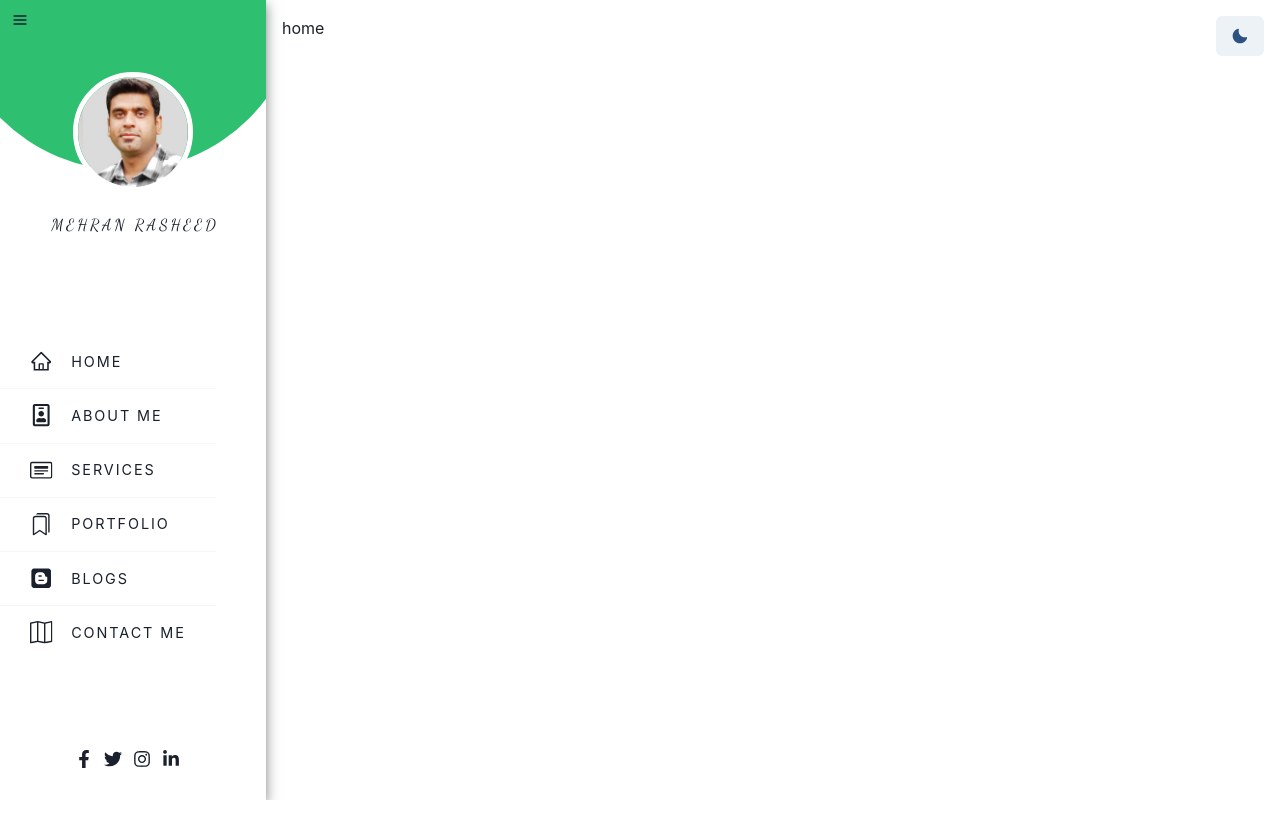
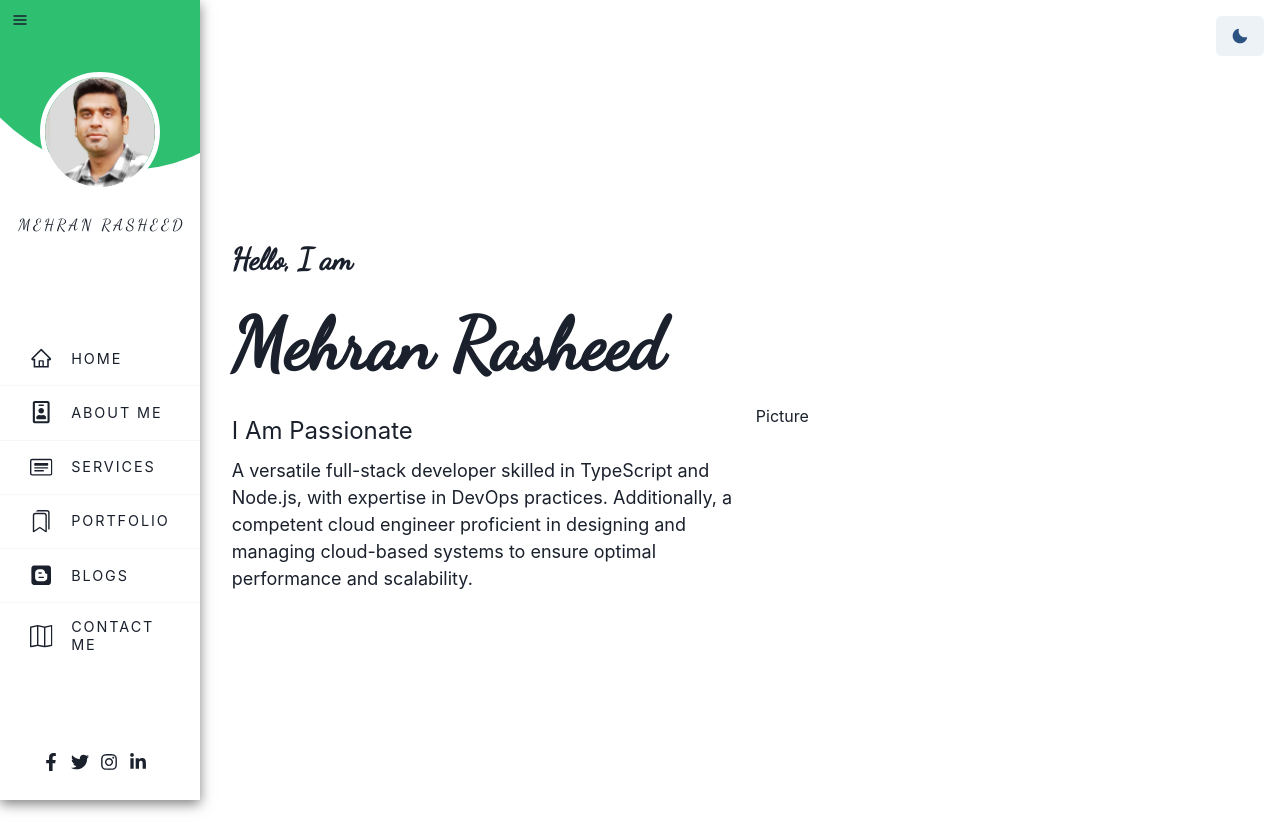
Before and after one commit to mrgoraya/mehran-portfolio, a React (Create React App) app: page / in a window 1280 px wide. Before the commit the page ends 800 px from the top, so only its background shows below. Built offline with nearby package versions, Linux system fonts and the light colour scheme.

Commit message:
Adde home page text.

```diff
--- a/src/components/home/Home.tsx
+++ b/src/components/home/Home.tsx
@@ -1,5 +1,15 @@
+import { Box } from "@chakra-ui/react";
+import HomePageText from "./HomePageText";
+
 const Home = () => {
-  return <div>home</div>;
+  return (
+    <Box display="flex" height="100vh" alignItems="center">
+      <HomePageText />
+      <Box flex="1" flexBasis="0">
+        Picture
+      </Box>
+    </Box>
+  );
 };
 
 export default Home;
--- /dev/null
+++ b/src/components/home/HomePageText.tsx
@@ -0,0 +1,32 @@
+import { Box, Heading, Text } from "@chakra-ui/react";
+
+const HomePageText = () => {
+  return (
+    <Box
+      width="100%"
+      height="auto"
+      flex="1"
+      flexBasis="0"
+      margin="0.5rem"
+      padding="0.5rem"
+    >
+      <Heading as="h6" size="lg" marginY="0.5rem">
+        Hello, I am
+      </Heading>
+      <Heading as="h1" size="4xl" marginY="2rem">
+        Mehran Rasheed
+      </Heading>
+      <Text fontSize="2xl" marginY="0.5rem">
+        I Am Passionate
+      </Text>
+      <Text fontSize="large" marginY="0.5rem">
+        A versatile full-stack developer skilled in TypeScript and Node.js, with
+        expertise in DevOps practices. Additionally, a competent cloud engineer
+        proficient in designing and managing cloud-based systems to ensure
+        optimal performance and scalability.
+      </Text>
+    </Box>
+  );
+};
+
+export default HomePageText;
```
